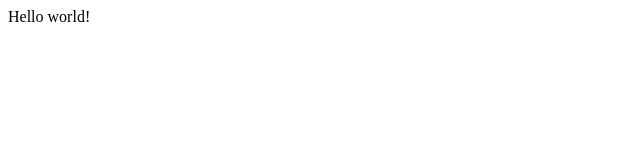
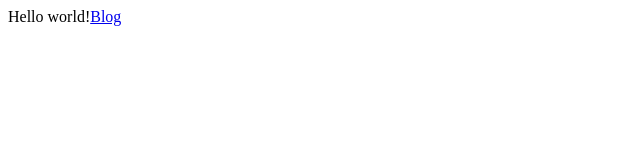
Before and after one commit to kv-n/gatsby-backraods, a Gatsby site: page / in a window 1280 px wide. Shown: the full height of the page, 0-640 px from the left. Built offline with nearby package versions, Linux system fonts and the light colour scheme; Gatsby itself is replaced by a stand-in of ours.

Commit message:
adds Link from gatsby

```diff
--- a/src/pages/index.js
+++ b/src/pages/index.js
@@ -1,3 +1,9 @@
 import React from "react"
+import { Link } from "gatsby"
 
-export default () => <div>Hello world!</div>
+export default () =>
+    <div>
+        Hello world!
+        <Link to="/blog">Blog</Link>
+
+    </div>
```
